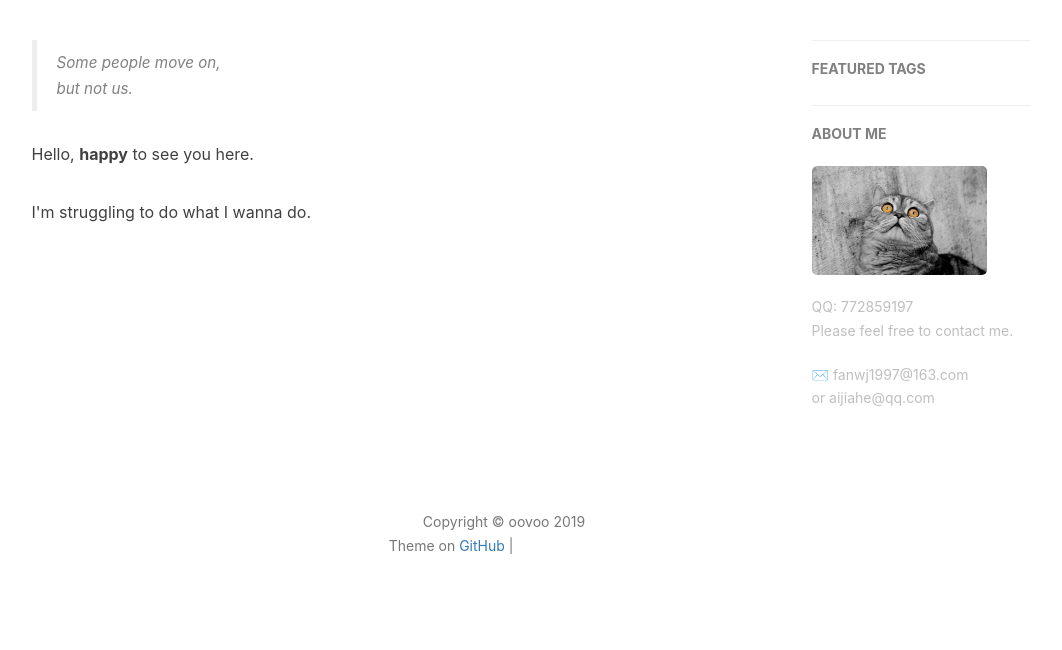
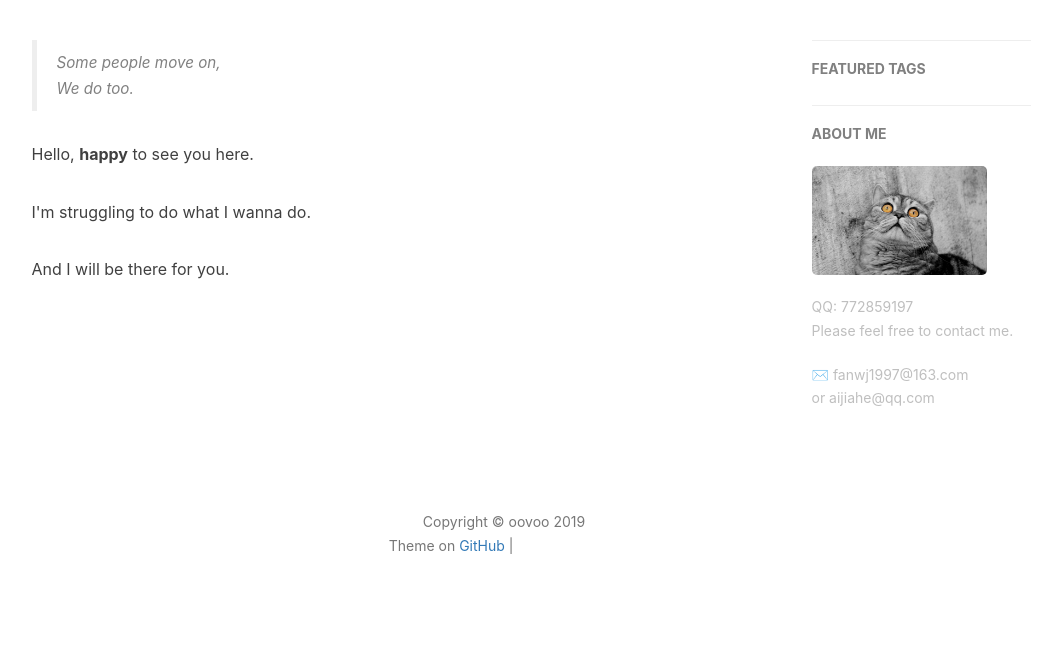
Before and after one commit to banshee1/banshee1.github.com, a Jekyll site: the page built from about.html, in a window 1280 px wide. Shown: the part 418-1068 px from the top of the page, without its empty margins (136-1198 px from the left). Built offline with Jekyll 4.4.1, drawn with Linux system fonts in a browser that asks for light colours; nearby versions of some CDN libraries; comment, search, counter and statistics services are not loaded; grey boxes are pictures that could not be loaded.

Commit message:
Update about.html

```diff
--- a/about.html
+++ b/about.html
@@ -16,14 +16,14 @@ header-img: "img/about-me.jpg"
 
     <!--copied from markdown -->
     <blockquote><p>Some people move on,<br>
-    but not us.</p></blockquote>
+     We do too.</p></blockquote>
 
     <p>Hello, <strong>happy</strong> to see you here.</p>
 
     <p></p>
 
     <p>I'm struggling to do what I wanna do.</p>
-
+    <p>And I will be there for you.</p>
     <p></p>
 
     <!-- <h5>Talks</h5>
```
